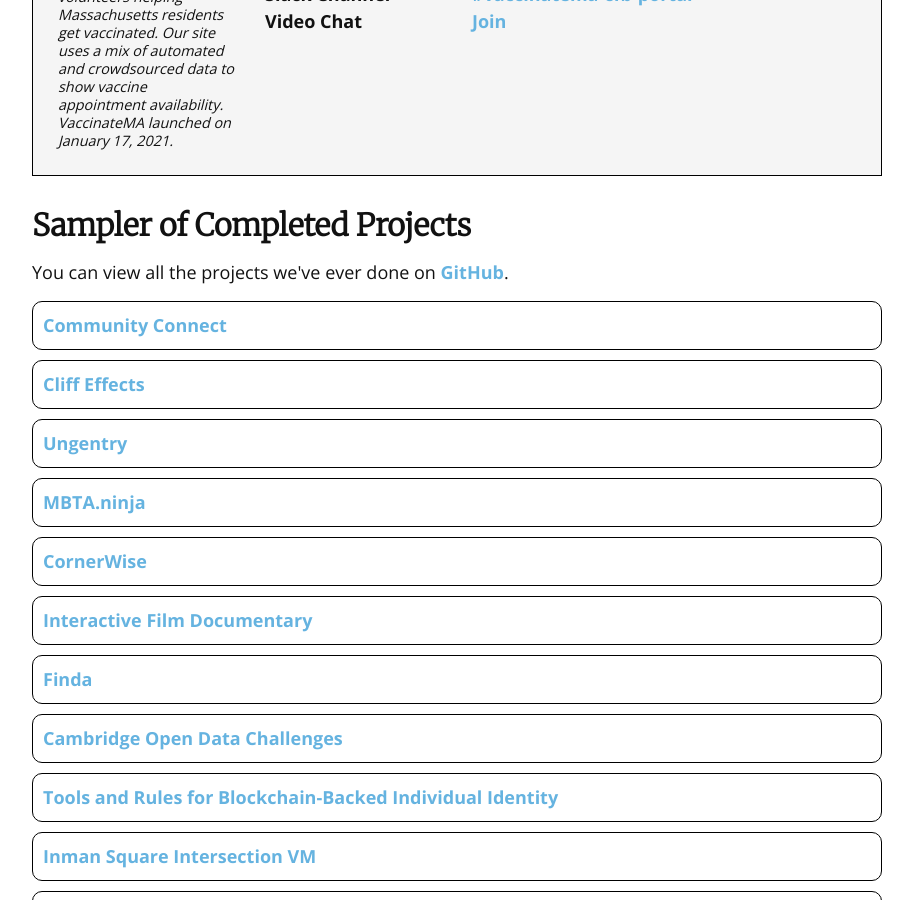
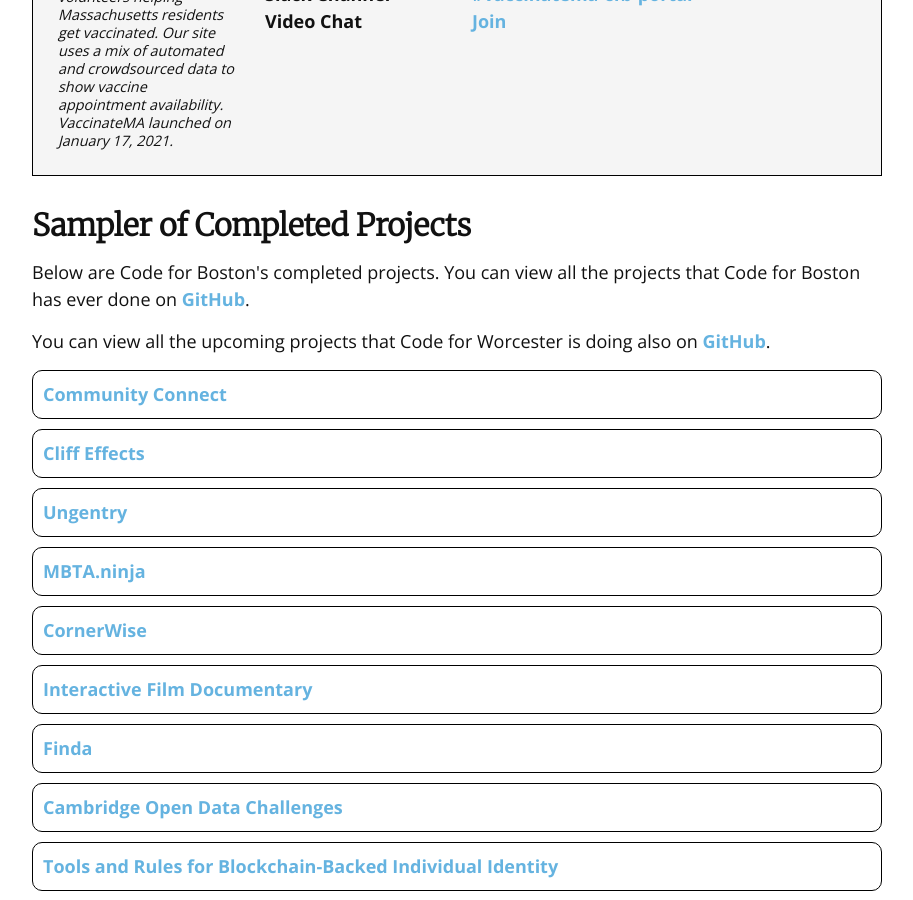
Before and after one commit to Code-For-Worcester/codeforworcester.org, a Jekyll site: the page built from projects.html, in a window 1280 px wide and 900 px high, scrolled down 3311 px. Shown: the whole window, without its empty margins (183-1096 px from the left). Built offline with Jekyll 4.4.1, drawn with Linux system fonts in a browser that asks for light colours; nearby versions of some CDN libraries.

Commit message:
Updated config to include links to code for boston, updated completed project section to say the projects are also from code for boston

```diff
--- a/_config.yml
+++ b/_config.yml
@@ -26,5 +26,9 @@
 zoom_url: https://codeforamerica.zoom.us/meeting/register/tJEocO6prD4tEtxyZTta2yRj4V9XcKJvcBPP
 slack_url: https://communityinviter.com/apps/codeforworcester/code-for-worcester
 slack_team_id: T01T64R4SJU
+
+boston_url: https://www.codeforboston.org/
+boston_github_url: https://github.com/codeforboston
+
 plugins:
   - jekyll-redirect-from
--- a/projects.html
+++ b/projects.html
@@ -11,7 +11,7 @@
     <section>
       <h2 class="spacer-0">Current Projects</h2>
       <div>
-              <p>The following initiatives are by <a href="https://www.codeforboston.org/">Code for Boston</a> and are currently underway and accepting contributors. Projects are open to volunteers of all skillsets.</p>
+              <p>The following initiatives are by <a href="{{site.boston_url}}">Code for Boston</a> and are currently underway and accepting contributors. Projects are open to volunteers of all skillsets.</p>
               <p>If you're interested in starting a project for Code for Worcester just show up at one of our <a href="{{site.meetup_url}}">Tuesday evening hack nights</a>!</p>
               <p>Do you think there's a problem that Code for Worcester can solve? <a href="#identify-problem">Reach out to us</a>.
       </div>
@@ -129,7 +129,8 @@
 
   <section>
     <h2 class="">Sampler of Completed Projects</h2>
-    <p>You can view all the projects we've ever done on <a href="{{site.github_url}}" target="_blank">GitHub</a>.</p>
+    <p>Below are Code for Boston's completed projects. You can view all the projects that Code for Boston has ever done on <a href="{{site.boston_github_url}}" target="_blank">GitHub</a>.</p>
+    <p>You can view all the upcoming projects that Code for Worcester is doing also on <a href="{{site.github_url}}" target="_blank">GitHub</a>.</p>
 
     <div class='cfbgrid'>
       {% for proj in site.data.projects.inactive %}
```
